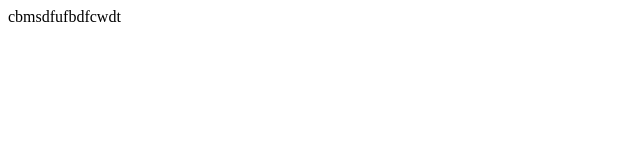
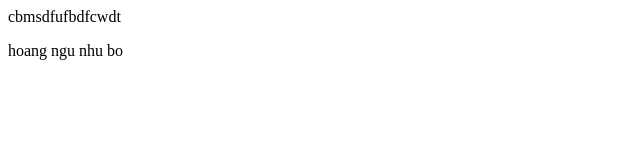
Before and after one commit to HoangChau-Bao/CNPMNC, a plain HTML site: page index.html in a window 1280 px wide. Shown: the full height of the page, 0-640 px from the left. Drawn offline with Linux system fonts and the light colour scheme.

Commit message:
Update index.html

```diff
--- a/index.html
+++ b/index.html
@@ -1 +1,2 @@
 <p>cbmsdfufbdfcwdt</p>
+<p>hoang ngu nhu bo</p>
```
